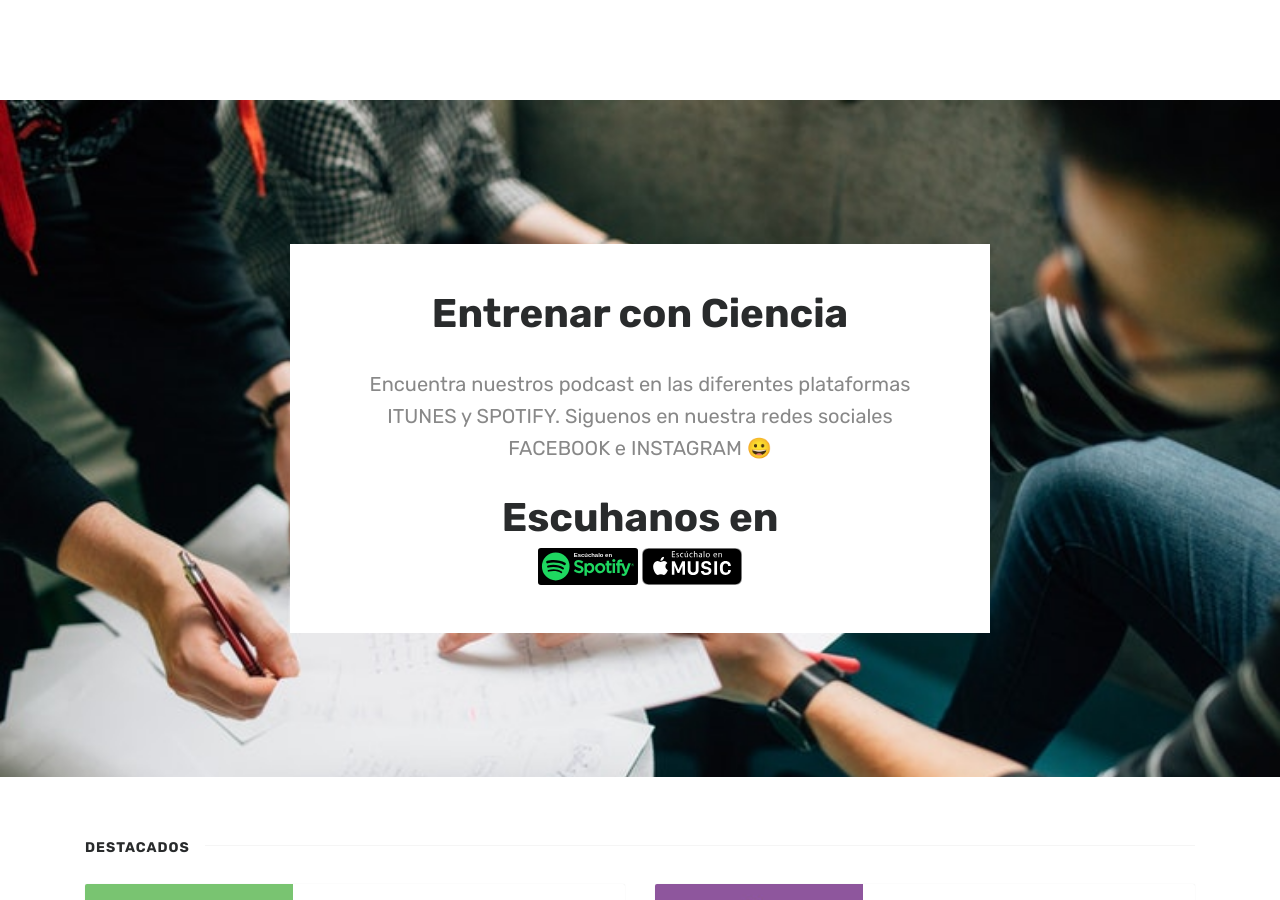
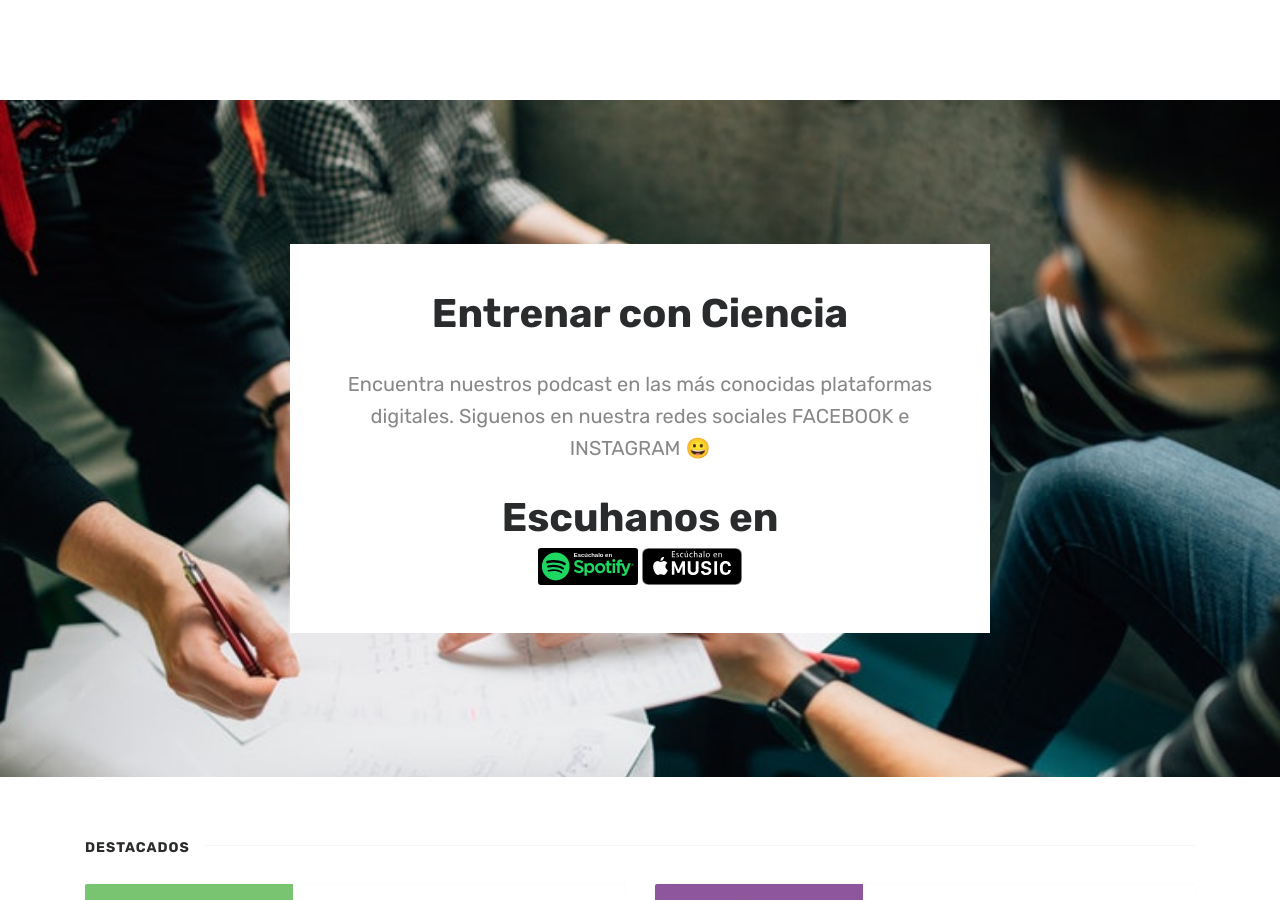
Before and after one commit to msanhueza/alex, a Jekyll site: the page built from index.html, in a window 1280 px wide and 900 px high. Built offline with Jekyll 4.4.1, drawn with Linux system fonts in a browser that asks for light colours; the list of posts is cut into pages by our own code.

Commit message:
Update index.html

```diff
--- a/index.html
+++ b/index.html
@@ -8,7 +8,7 @@ title: Home
 <section class="intro full-width">
     <div class="wrapintro">
         <h1>Entrenar con Ciencia</h1>
-        <h2 class="lead">Encuentra nuestros podcast en las diferentes plataformas ITUNES y SPOTIFY. Siguenos en nuestra redes sociales FACEBOOK e INSTAGRAM &#128512;</a>
+        <h2 class="lead">Encuentra nuestros podcast en las más conocidas plataformas digitales. Siguenos en nuestra redes sociales FACEBOOK e INSTAGRAM &#128512;</a>
         <h1>Escuhanos en</h1>
         <a href="https://open.spotify.com/show/5TWUkx8yRsSKpd4U1cf2tR"><img src="{{ site.baseurl }}/assets/images/spotify-music.svg" width="100" height="30" title="Spotify"></a>
         <a href="https://podcasts.apple.com/cl/podcast/entrenar-con-ciencia/id1475407558"><img src="{{ site.baseurl }}/assets/images/apple-music.svg" width="100" height="30" title="Apple Music"></a>
```
